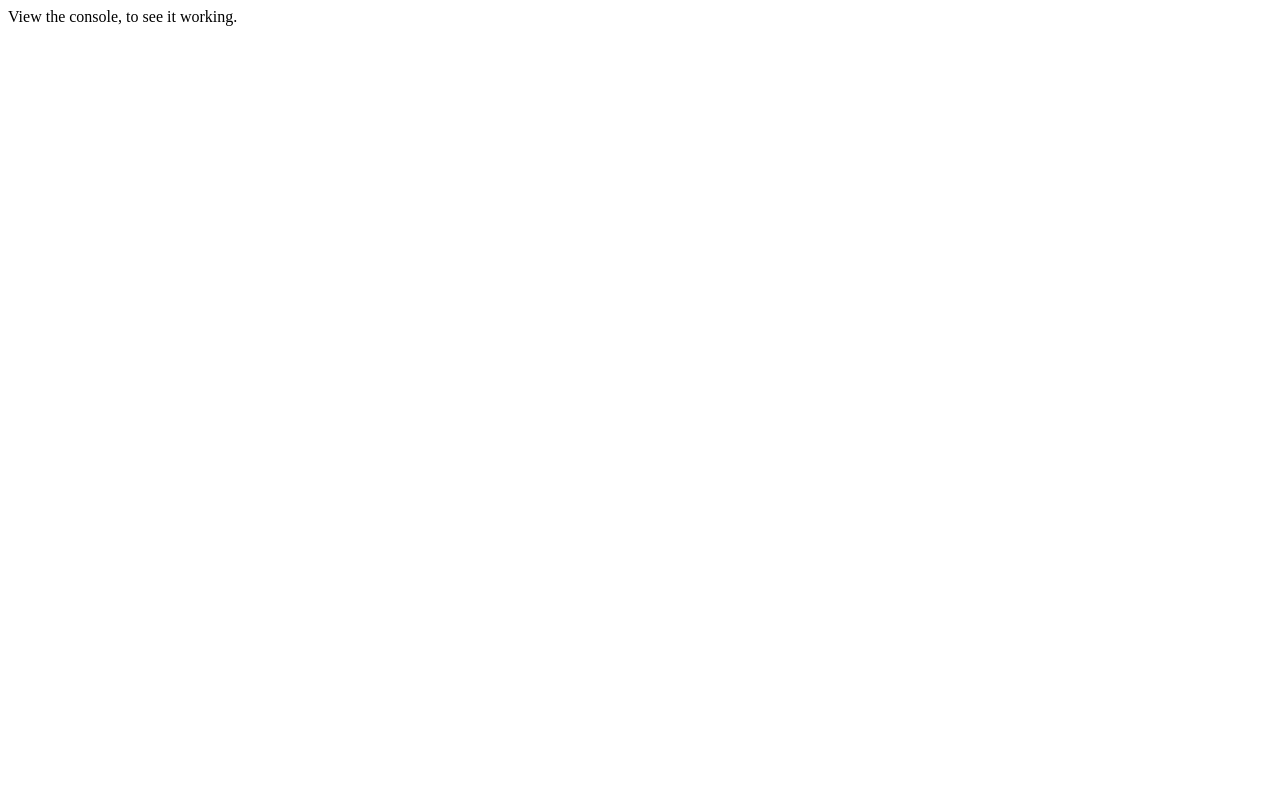
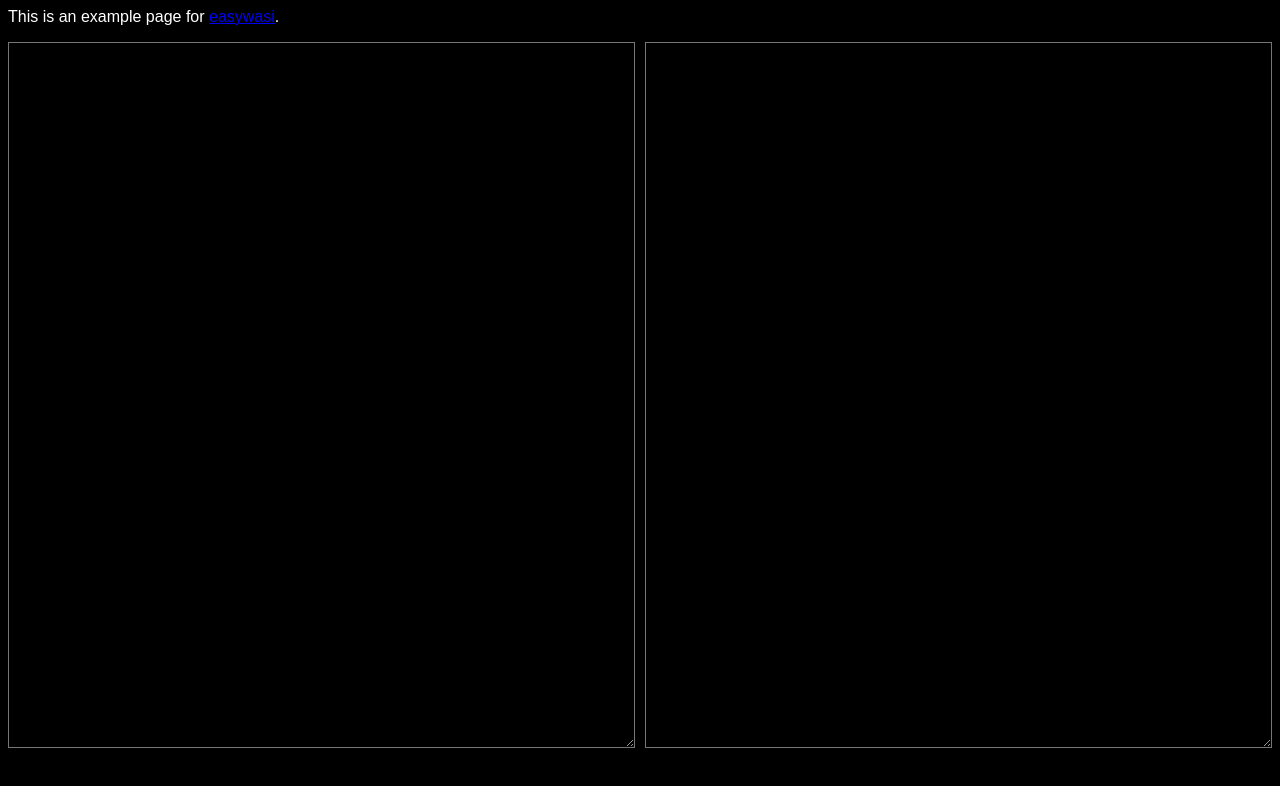
Before and after one commit to pmp-p/easywasi, a website: page docs/index.html in a window 1280 px wide. Drawn offline with Linux system fonts and the light colour scheme.

Commit message:
nicer demo

```diff
--- a/docs/index.html
+++ b/docs/index.html
@@ -1,5 +1,25 @@
 <head>
     <title>easywasi example</title>
+    <style>
+        body {
+            font-family: sans-serif;
+            maring: 20px;
+            min-height: 90%;
+            background: #000;
+            color: #fff;
+        }
+        #stdio {
+            height: 200px;
+            display: flex;
+            gap: 10px;
+            min-height: 90%;
+        }
+        #stdio textarea {
+            flex-grow: 1;
+            background: #000;
+            color: #fff;
+        }
+    </style>
 </head>
 <body>
     <script type="importmap">
@@ -13,7 +33,15 @@
         }
     </script>
 
-    View the console, to see it working.
+    <p>
+        This is an example page for
+        <a href="https://github.com/konsumer/easywasi/">easywasi</a>.
+    </p>
+
+    <div id="stdio">
+        <textarea id="out"></textarea>
+        <textarea id="err"></textarea>
+    </div>
 
     <script type="module">
         import { WasiPreview1 } from "easywasi";
@@ -57,6 +85,23 @@
             },
         );
 
+        function addText(t, text) {
+            t.value += text;
+            t.selectionStart = t.selectionEnd = t.value.length;
+            t.blur();
+            t.focus();
+            t.blur();
+        }
+
+        // Here I implement custom stdio. In yours you don't have to do this, and it will just log
+        const d = new TextDecoder();
+        const out = document.getElementById("out");
+        const err = document.getElementById("err");
+        wasi_snapshot_preview1.stdout = (buffer) =>
+            addText(out, d.decode(buffer));
+        wasi_snapshot_preview1.stderr = (buffer) =>
+            addText(err, d.decode(buffer));
+
         const exitCode = wasi_snapshot_preview1.start(instance.exports);
         console.log(`Test run: ${exitCode}`);
     </script>
--- a/package.json
+++ b/package.json
@@ -19,6 +19,7 @@
     "WASM",
     "browser"
   ],
+  "homepage": "https://konsumer.js.org/easywasi",
   "author": "David Konsumer <konsumer@jetboystudio.com>",
   "license": "MIT"
 }
```
